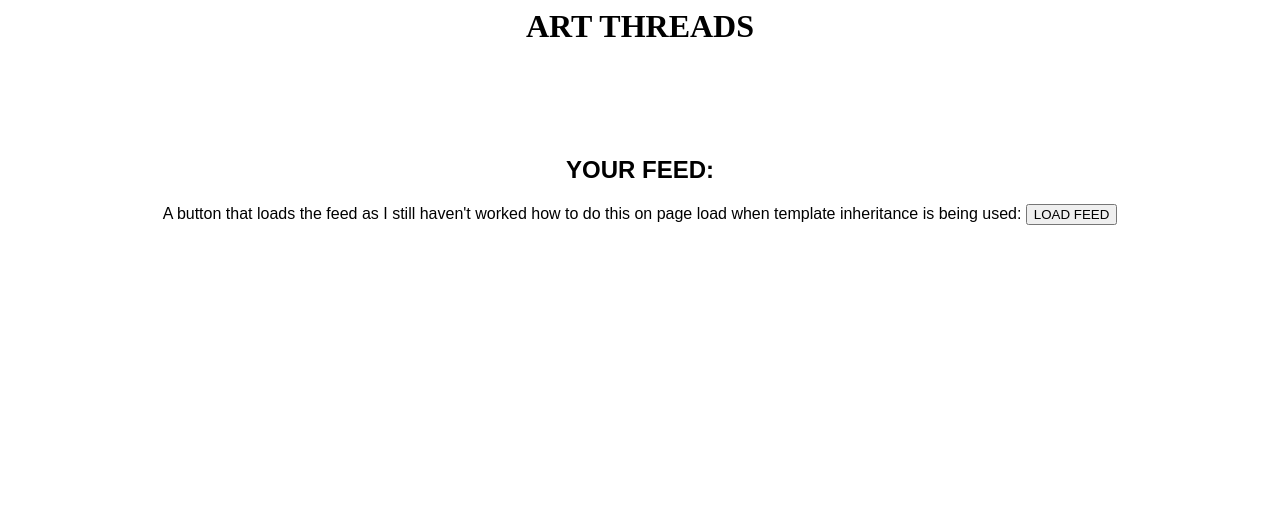
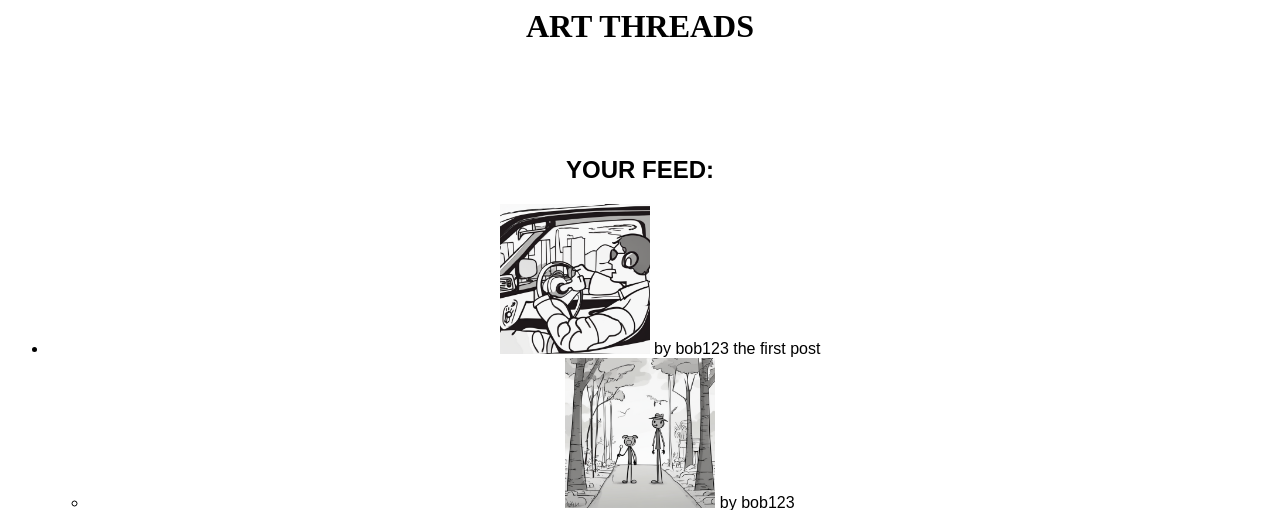
Before and after one commit to MrHallKellett/art_threads---model_nea, a Flask app: page / in a window 1280 px wide. Shown: the top 510 px of the page. Before the commit the page ends 225 px from the top, so only its background shows below. Run offline with Flask 3, Linux system fonts and the light colour scheme; a user stored in the database is signed in; data comes from the database, SQL or seed files in the repository; some web fonts are replaced.

Commit message:
fix load_feed on page load - thanks Alex!

```diff
--- a/templates/feed.html
+++ b/templates/feed.html
@@ -1,10 +1,6 @@
 {% extends "base.html" %}
 
     {% block extra_head %}
-    <script src="static/scripts.js">
-        // not working
-        document.addEventListener('DOMContentLoaded', function () { console.log("it's ready")})
-    </script>
 
     {% endblock %}
 
@@ -12,15 +8,13 @@
 
     <h2>YOUR FEED:</h2>
 
-    <label for="load_btn">A button that loads the feed as I still haven't worked how to do this on page load when template inheritance is being used:
-        <button name="load_btn"
-        onclick="load_feed();">
-            LOAD FEED
-        </button>
-    </label>
-
     {% endblock %}
 
     {% block scripts %}
 
+    <script src="static/scripts.js"></script>
+    <script>
+        load_feed();
+    </script>
+
     {% endblock %}
```
